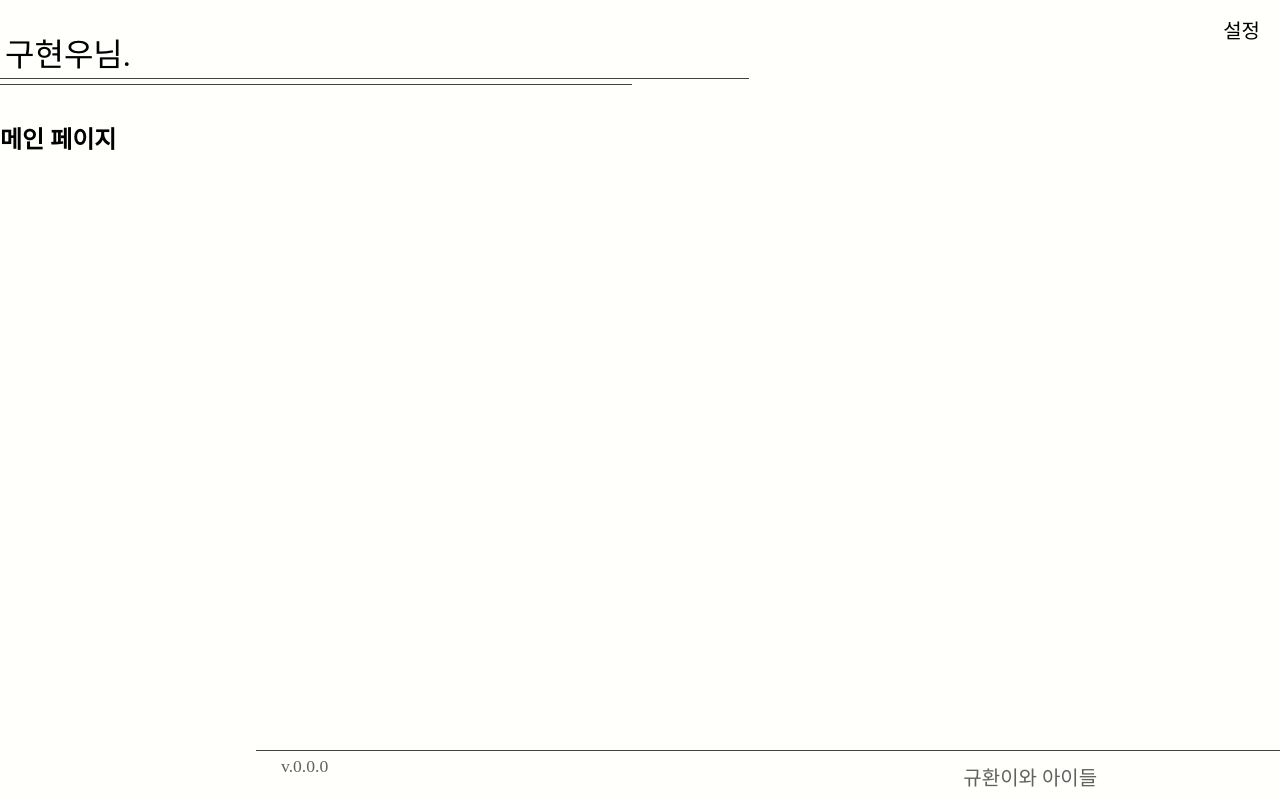
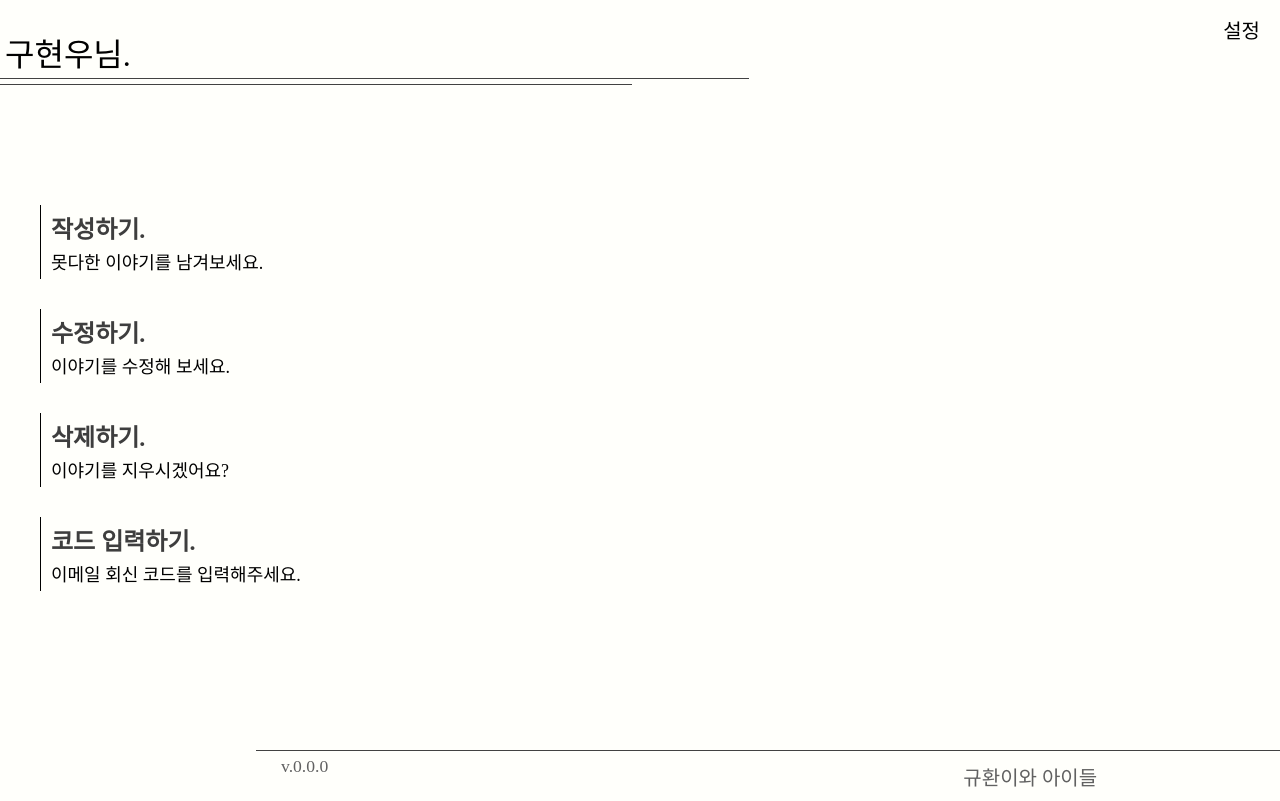
Before and after one commit to freemoon99/LM_Front-End, a React (Create React App) app in the folder leave_message/: page / in a window 1280 px wide. Built offline with nearby package versions, Linux system fonts and the light colour scheme.

Commit message:
MainPage 메뉴 리스트 구현

```diff
--- /dev/null
+++ b/leave_message/src/components/MenuList.js
@@ -0,0 +1,74 @@
+import { useState } from "react";
+import "../styles/components/MenuList.css";
+
+const MenuList = () => {
+    const [menuList] = useState([
+        ['작성하기.', '못다한 이야기를 남겨보세요.'],
+        ['수정하기.', '이야기를 수정해 보세요.'],
+        ['삭제하기.', '이야기를 지우시겠어요?'],
+        ['코드 입력하기.', '이메일 회신 코드를 입력해주세요.']
+    ])
+
+    function clickMenu(index){
+        switch(index){
+            case 0:
+                createPost();
+                break
+            case 1:
+                updatePost();
+                break
+            case 2:
+                deletePost();
+                break
+            case 3:
+                checkLife();
+                break
+        }
+    }
+
+    function createPost(){
+        // 토큰이 있으면
+        window.location.href = '/create';
+    }
+    function updatePost(){
+        // 작성된 유서가 있으면
+        window.location.href = '/update';
+    }
+    function deletePost(){
+        // 작성된 유서가 있으면
+        if (window.confirm("당신의 이야기가 사라집니다.\n정말 삭제하시겠습니까?")){
+            //삭제
+        }
+    }
+    function checkLife(){
+        // 인증코드를 발송했으면
+        const life_code = window.prompt('이메일에 수신된 코드를 입력해주세요.');
+    }
+
+    function showMenu(){
+        const list = []
+        for(let i = 0; i < 4; i++){
+            list.push(
+                <div key={i} className='MenuBox'>
+                    <div className="MenuBox_Title" onClick={()=>{clickMenu(i)}}>
+                        {menuList[i][0]}
+                    </div>
+                    <div className="MenuBox_Text">
+                        {menuList[i][1]}
+                    </div>
+                </div>
+            );
+        }
+        return list;
+    }
+
+    return(
+        <div className="MenuList">
+            <div className="MenuList_Box">
+                {showMenu()}
+            </div>
+        </div>
+    );
+}
+
+export default MenuList;
--- a/leave_message/src/pages/MainPage.js
+++ b/leave_message/src/pages/MainPage.js
@@ -1,6 +1,7 @@
 import Header from "../components/Header";
 import Footer from "../components/Footer";
 import "../styles/pages/MainPage.css";
+import MenuList from "../components/MenuList";
 
 const MainPage = () => {
 
@@ -13,7 +14,7 @@ const MainPage = () => {
             </div>
 
             <div className="frame-mainPage-body">
-                <h2>메인 페이지</h2>
+                <MenuList/>
             </div>
 
             <div className="frame-mainPage-footer">
--- /dev/null
+++ b/leave_message/src/styles/components/MenuList.css
@@ -0,0 +1,26 @@
+.MenuList{
+    height: 100%;
+    padding: 0 40px;
+}
+
+.MenuList_Box{
+    height: 100%;
+    display: flex;
+    flex-direction: column;
+    justify-content: center;
+}
+
+.MenuBox{
+    margin-bottom: 30px;
+    border-left: 1.5px solid black;
+    padding: 5px 10px;
+}
+.MenuBox_Title{
+    font-size: 24px;
+    font-weight: bold;
+    color: rgb(62, 62, 62);
+    margin-bottom: 3px;
+}
+.MenuBox_Text{
+    font-size: 18px;
+}
```
